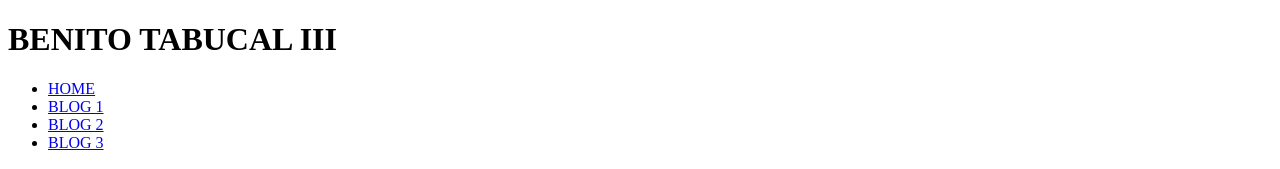
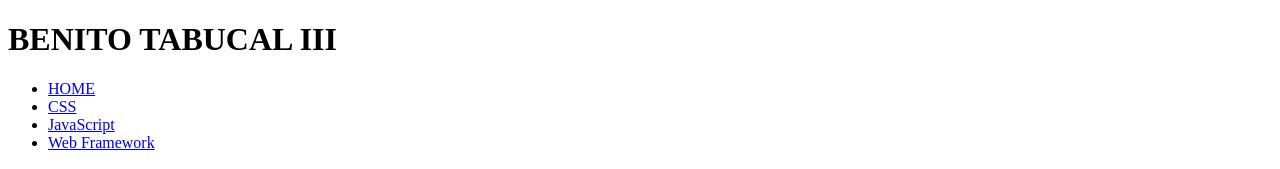
Before and after one commit to tabucalbenito-code/html.final.project, a plain HTML site: page index.html in a window 1280 px wide. Shown: the top 169 px of the page. Drawn offline with Linux system fonts and the light colour scheme.

Commit message:
Fix HTML structure and update links
ADD name css, java script, web framework

```diff
--- a/index.html
+++ b/index.html
@@ -11,9 +11,9 @@
       <nav>
         <ul>
           <li><a href="https://tabucalbenito-code.github.io/html.final.project/" target="_blank">HOME</a></li>
-          <li><a href="https://tabucalbenito-code.github.io/html.css.foundition/" target="_blank">BLOG 1</a></li>
-          <li><a href="https://tabucalbenito-code.github.io/html.blog.two/" target="_blank">BLOG 2</a></li>
-          <li><a href="https://tabucalbenito-code.github.io/html.blog.three/" target="_blank">BLOG 3</a></li>
+          <li><a href="https://tabucalbenito-code.github.io/html.css.foundition/" target="_blank">CSS</a></li>
+          <li><a href="https://tabucalbenito-code.github.io/html.blog.two/" target="_blank">JavaScript</a></li>
+          <li><a href="https://tabucalbenito-code.github.io/html.blog.three/" target="_blank">Web Framework</a></li>
         </ul>
       </nav>
     </header>
```
